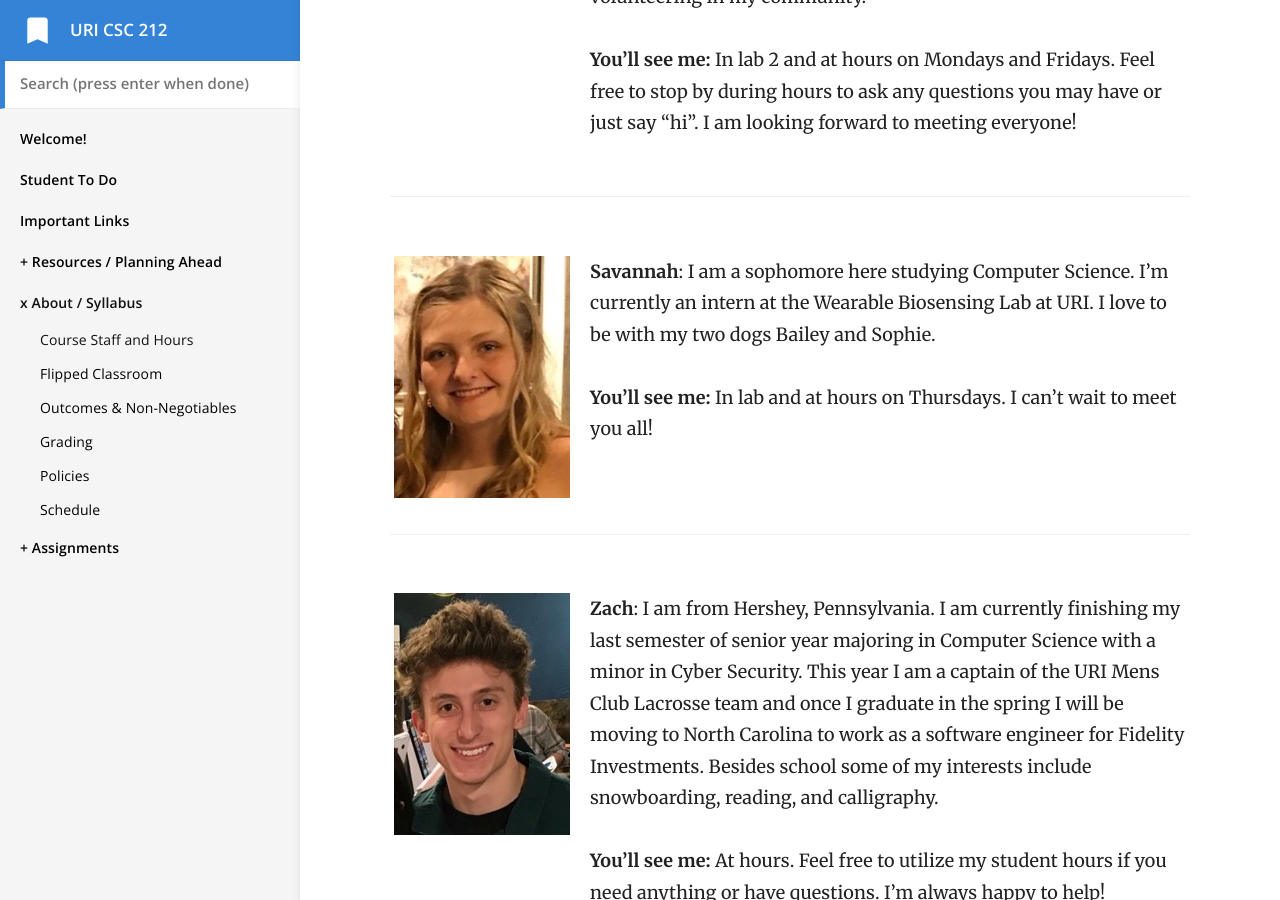
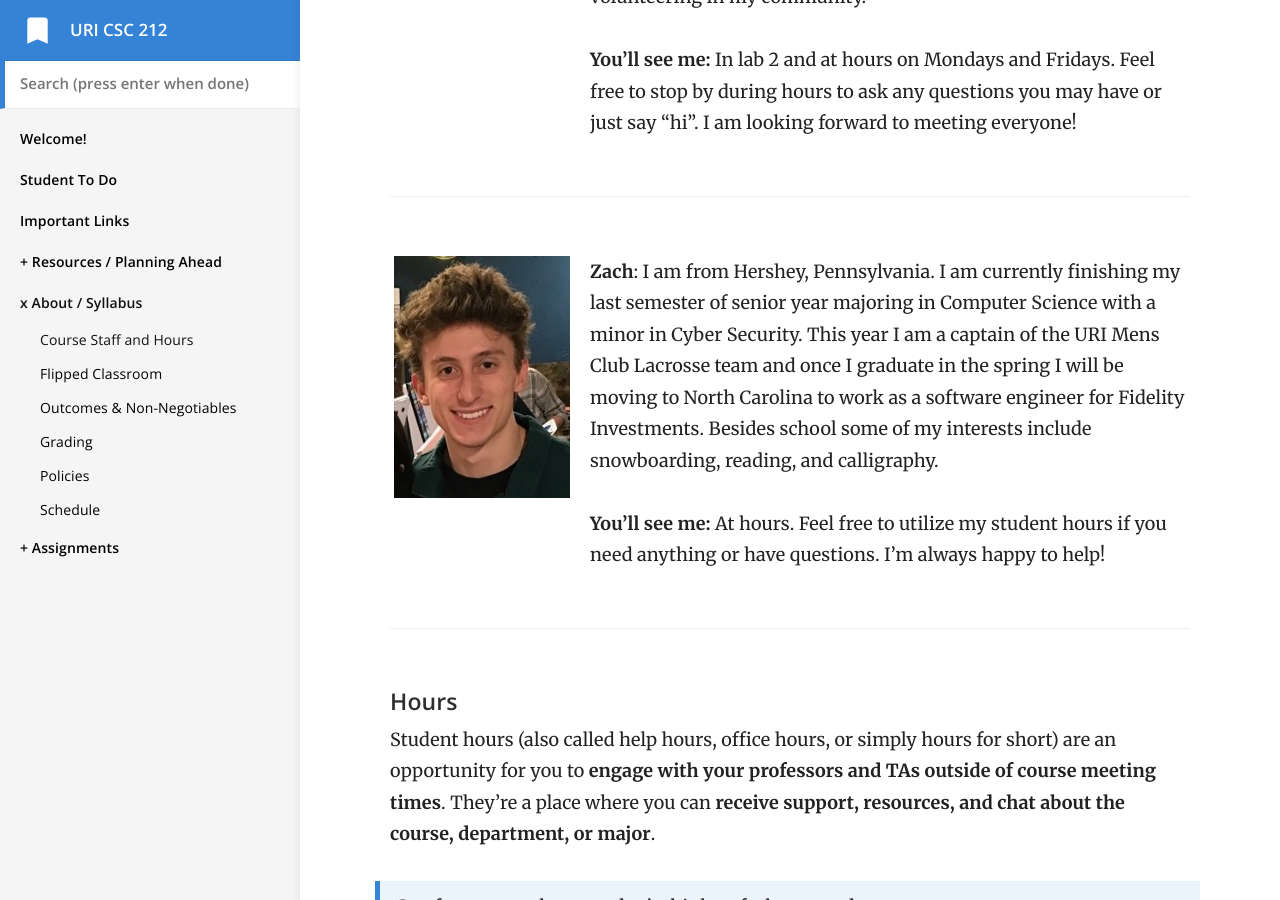
Before and after one commit to vcc-csc212/sp21-archive, a Jekyll site: the page built from _docs/2-about/staff.md, in a window 1280 px wide and 900 px high, scrolled down 1645 px. Built offline with Jekyll 4.4.1, drawn with Linux system fonts in a browser that asks for light colours; some of the changed text lies outside the part shown.

Commit message:
rm savannah from staff page

```diff
--- a/_docs/2-about/staff.md
+++ b/_docs/2-about/staff.md
@@ -38,14 +38,6 @@ Hours
 : I am an undergrad Computer Science and Chinese double major and am from Rhode Island. Some of my interests include reading, writing, and traveling. I also quite enjoy spending time with my family and dogs, studying language, cooking/baking, and volunteering in my community.
 <br><br>
 **You'll see me:** In lab 2 and at hours on Mondays and Fridays. Feel free to stop by during hours to ask any questions you may have or just say "hi". I am looking forward to meeting everyone!
-
----
-
-![cropped headshot of Savannah](/2-about/imgs/savannah.jpg)
-: **Savannah**: I am a sophomore here studying Computer Science. I’m currently an intern at the Wearable Biosensing Lab at URI. I love to be with my two dogs Bailey and Sophie.
-<br><br>
-**You'll see me:** In lab and at hours on Thursdays. I can’t wait to meet you all!
-<br><br>
 
 ---
 
@@ -110,8 +102,7 @@ Wednesdays:
 : 2:00pm-4:00pm ET (Zach)
 
 Thursdays:
-: 1:00pm-3:00pm ET (Savannah)
-4:45-6:00pm ET (Prof. Chávez, stay on same Zoom after class)
+: 4:45-6:00pm ET (Prof. Chávez, stay on same Zoom after class)
 
 Fridays:
 : 9:00am-11:00am ET (Zach)
```
